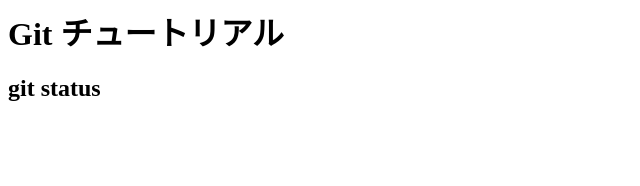
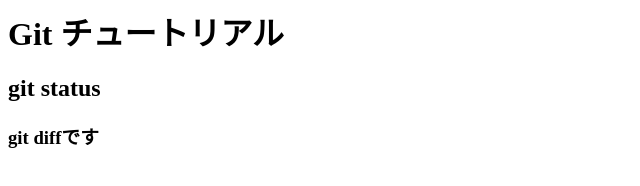
Before and after one commit to tmatsumura0926/udemy-tutorial, a plain HTML site: page index.html in a window 1280 px wide. Shown: the whole page, without its empty margins (0-640 px from the left). Drawn offline with Linux system fonts and the light colour scheme.

Commit message:
git diffを追加

```diff
--- a/index.html
+++ b/index.html
@@ -1,2 +1,3 @@
 <h1>Git チュートリアル</h1>
 <h2>git status</h2>
+<h3>git diffです</h3>
```
